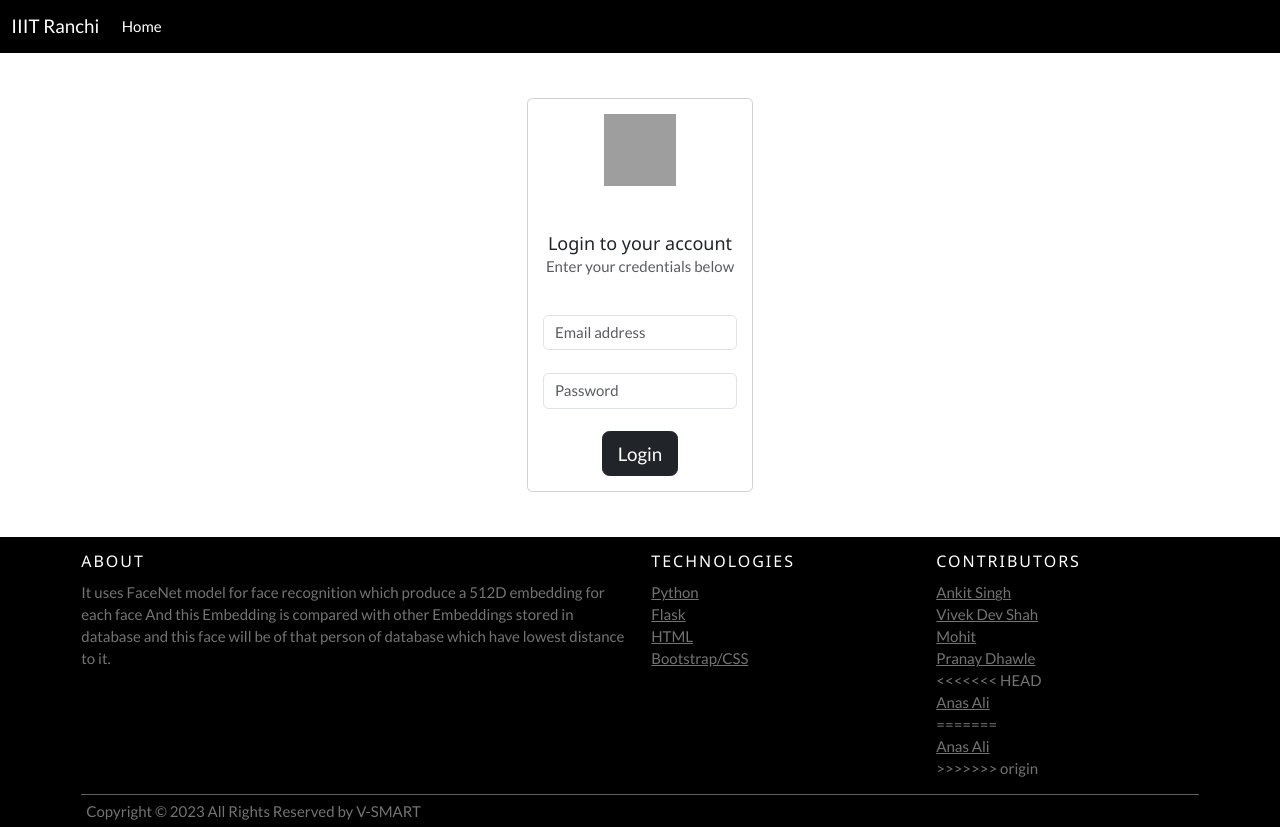
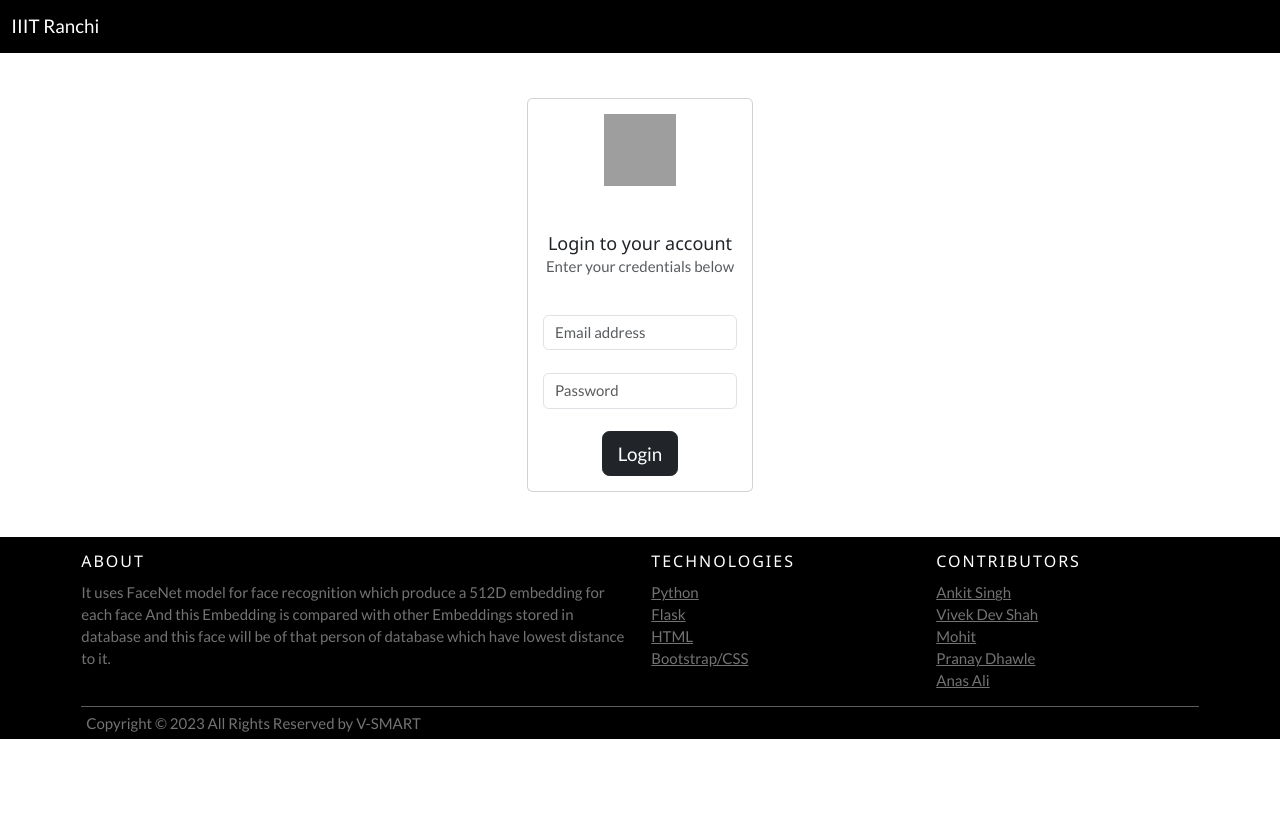
Before and after one commit to VivekDev01/Attendence-System-by-Face-Recognition, a Flask app: page / in a window 1280 px wide. After the commit the page ends 739 px from the top, so only its background shows below. Run offline with Flask 2, Linux system fonts and the light colour scheme; parts of the project's set-up code (start-up, migrations or seed data) failed here and were passed over; some libraries are stand-ins or nearby versions; grey boxes are pictures that could not be loaded.

Commit message:
add some html

```diff
--- a/template/attendence.html
+++ b/template/attendence.html
@@ -85,12 +85,7 @@
                 <li><a href="https://www.linkedin.com/in/vivek-dev-shah-654521212/">Vivek Dev Shah</a></li>
                 <li><a href="https://www.linkedin.com/in/mohit-yadav-0bb2a021b/">Mohit</a></li>
                 <li><a href="https://www.linkedin.com/in/pranay-dhawale-408b9921b/">Pranay Dhawle</a></li>
-<<<<<<< HEAD
-                <li><a href="https://www.linkedin.com/in/pranay-dhawale-408b9921b/">Anas Ali</a></li>
-
-=======
                 <li><a href="https://www.linkedin.com/in/anas-ali-aa1213213/">Anas Ali</a></li>
->>>>>>> origin
               </ul>
             </div>
           </div>
--- a/template/home_page.html
+++ b/template/home_page.html
@@ -86,12 +86,7 @@
                 <li><a href="https://www.linkedin.com/in/vivek-dev-shah-654521212/">Vivek Dev Shah</a></li>
                 <li><a href="https://www.linkedin.com/in/mohit-yadav-0bb2a021b/">Mohit</a></li>
                 <li><a href="https://www.linkedin.com/in/pranay-dhawale-408b9921b/">Pranay Dhawle</a></li>
-<<<<<<< HEAD
-                <li><a href="https://www.linkedin.com/in/pranay-dhawale-408b9921b/">Anas Ali</a></li>
-
-=======
                 <li><a href="https://www.linkedin.com/in/anas-ali-aa1213213/">Anas Ali</a></li>
->>>>>>> origin
               </ul>
             </div>
           </div>
--- a/template/information.html
+++ b/template/information.html
@@ -101,12 +101,7 @@
                 <li><a href="https://www.linkedin.com/in/vivek-dev-shah-654521212/">Vivek Dev Shah</a></li>
                 <li><a href="https://www.linkedin.com/in/mohit-yadav-0bb2a021b/">Mohit</a></li>
                 <li><a href="https://www.linkedin.com/in/pranay-dhawale-408b9921b/">Pranay Dhawle</a></li>
-<<<<<<< HEAD
-                <li><a href="https://www.linkedin.com/in/pranay-dhawale-408b9921b/">Anas Ali</a></li>
-
-=======
                 <li><a href="https://www.linkedin.com/in/anas-ali-aa1213213/">Anas Ali</a></li>
->>>>>>> origin
               </ul>
             </div>
           </div>
--- a/template/login_page.html
+++ b/template/login_page.html
@@ -24,11 +24,6 @@
             <span class="navbar-toggler-icon"></span>
           </button>
           <div class="collapse navbar-collapse" id="navbarNavDropdown">
-            <ul class="navbar-nav">
-              <li class="nav-item">
-                <a class="nav-link active" aria-current="page" href="{{url_for('home_page')}}">Home</a>
-              </li>
-            </ul>
           </div>
         </div>
     </nav>
@@ -89,13 +84,7 @@
                 <li><a href="https://www.linkedin.com/in/vivek-dev-shah-654521212/">Vivek Dev Shah</a></li>
                 <li><a href="https://www.linkedin.com/in/mohit-yadav-0bb2a021b/">Mohit</a></li>
                 <li><a href="https://www.linkedin.com/in/pranay-dhawale-408b9921b/">Pranay Dhawle</a></li>
-<<<<<<< HEAD
-                <li><a href="https://www.linkedin.com/in/pranay-dhawale-408b9921b/">Anas Ali</a></li>
-
-=======
                 <li><a href="https://www.linkedin.com/in/anas-ali-aa1213213/">Anas Ali</a></li>
-
->>>>>>> origin
               </ul>
             </div>
           </div>
--- a/template/new_student.html
+++ b/template/new_student.html
@@ -100,12 +100,7 @@
                 <li><a href="https://www.linkedin.com/in/vivek-dev-shah-654521212/">Vivek Dev Shah</a></li>
                 <li><a href="https://www.linkedin.com/in/mohit-yadav-0bb2a021b/">Mohit</a></li>
                 <li><a href="https://www.linkedin.com/in/pranay-dhawale-408b9921b/">Pranay Dhawle</a></li>
-<<<<<<< HEAD
-                <li><a href="https://www.linkedin.com/in/pranay-dhawale-408b9921b/">Anas Ali</a></li>
-
-=======
                 <li><a href="https://www.linkedin.com/in/anas-ali-aa1213213/">Anas Ali</a></li>
->>>>>>> origin
               </ul>
             </div>
           </div>
```
